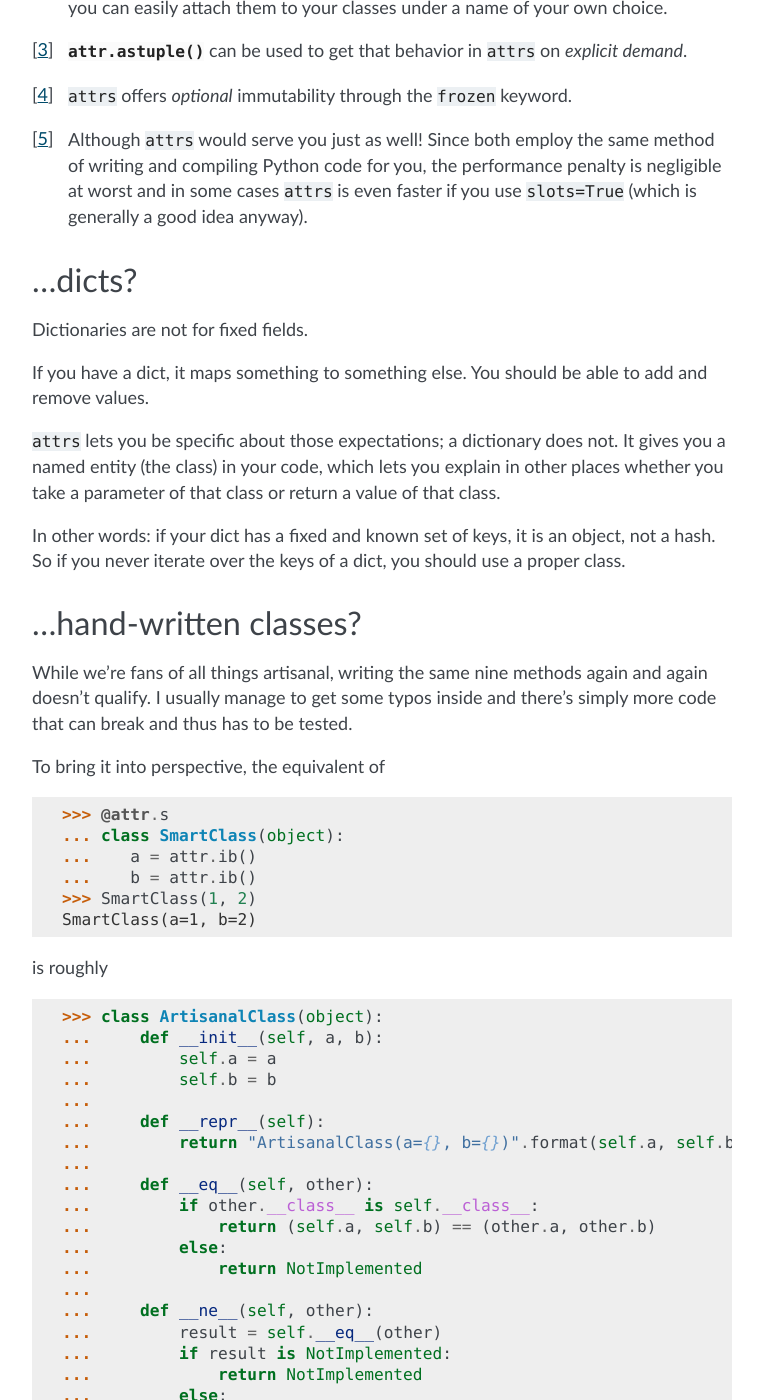
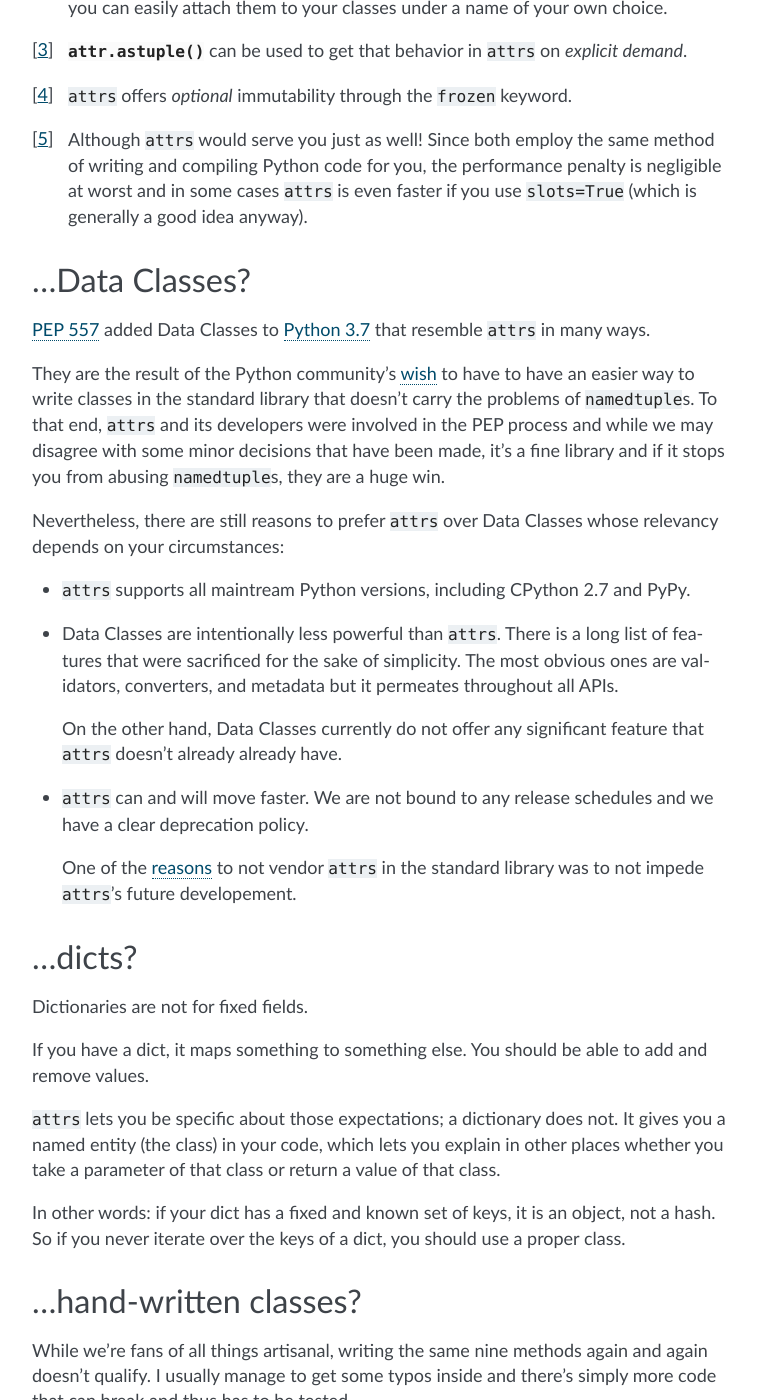
Before and after one commit to python-attrs/attrs, a Sphinx documentation site: the page built from docs/why.rst, in a window 1280 px wide and 1400 px high, scrolled down 3269 px. Shown: the whole window, without its empty margins (368-1131 px from the left). Built offline with Sphinx 7.4.7, drawn with Linux system fonts in a browser that asks for light colours.

Commit message:
Explain our position on Data Classes

```diff
--- a/docs/why.rst
+++ b/docs/why.rst
@@ -135,6 +135,29 @@ With ``attrs`` your users won't notice a difference because it creates regular,
 .. _behaving like a tuple: https://docs.python.org/3/tutorial/datastructures.html#tuples-and-sequences
 
 
+…Data Classes?
+--------------
+
+`PEP 557 <https://www.python.org/dev/peps/pep-0557/>`_ added Data Classes to `Python 3.7 <https://docs.python.org/3.7/whatsnew/3.7.html#pep-557-data-classes>`_ that resemble ``attrs`` in many ways.
+
+They are the result of the Python community's `wish <https://mail.python.org/pipermail/python-ideas/2017-May/045618.html>`_ to have to have an easier way to write classes in the standard library that doesn't carry the problems of ``namedtuple``\ s.
+To that end, ``attrs`` and its developers were involved in the PEP process and while we may disagree with some minor decisions that have been made, it's a fine library and if it stops you from abusing ``namedtuple``\ s, they are a huge win.
+
+Nevertheless, there are still reasons to prefer ``attrs`` over Data Classes whose relevancy depends on your circumstances:
+
+- ``attrs`` supports all maintream Python versions, including CPython 2.7 and PyPy.
+- Data Classes are intentionally less powerful than ``attrs``.
+  There is a long list of features that were sacrificed for the sake of simplicity.
+  The most obvious ones are validators, converters, and metadata but it permeates throughout all APIs.
+
+  On the other hand, Data Classes currently do not offer any significant feature that ``attrs`` doesn't already already have.
+- ``attrs`` can and will move faster.
+  We are not bound to any release schedules and we have a clear deprecation policy.
+
+  One of the `reasons <https://www.python.org/dev/peps/pep-0557/#why-not-just-use-attrs>`_ to not vendor ``attrs`` in the standard library was to not impede ``attrs``'s future developement.
+
+
+
 …dicts?
 -------
 
@@ -142,8 +165,6 @@ Dictionaries are not for fixed fields.
 
 If you have a dict, it maps something to something else.
 You should be able to add and remove values.
-
-
 
 ``attrs`` lets you be specific about those expectations; a dictionary does not.
 It gives you a named entity (the class) in your code, which lets you explain in other places whether you take a parameter of that class or return a value of that class.
```
